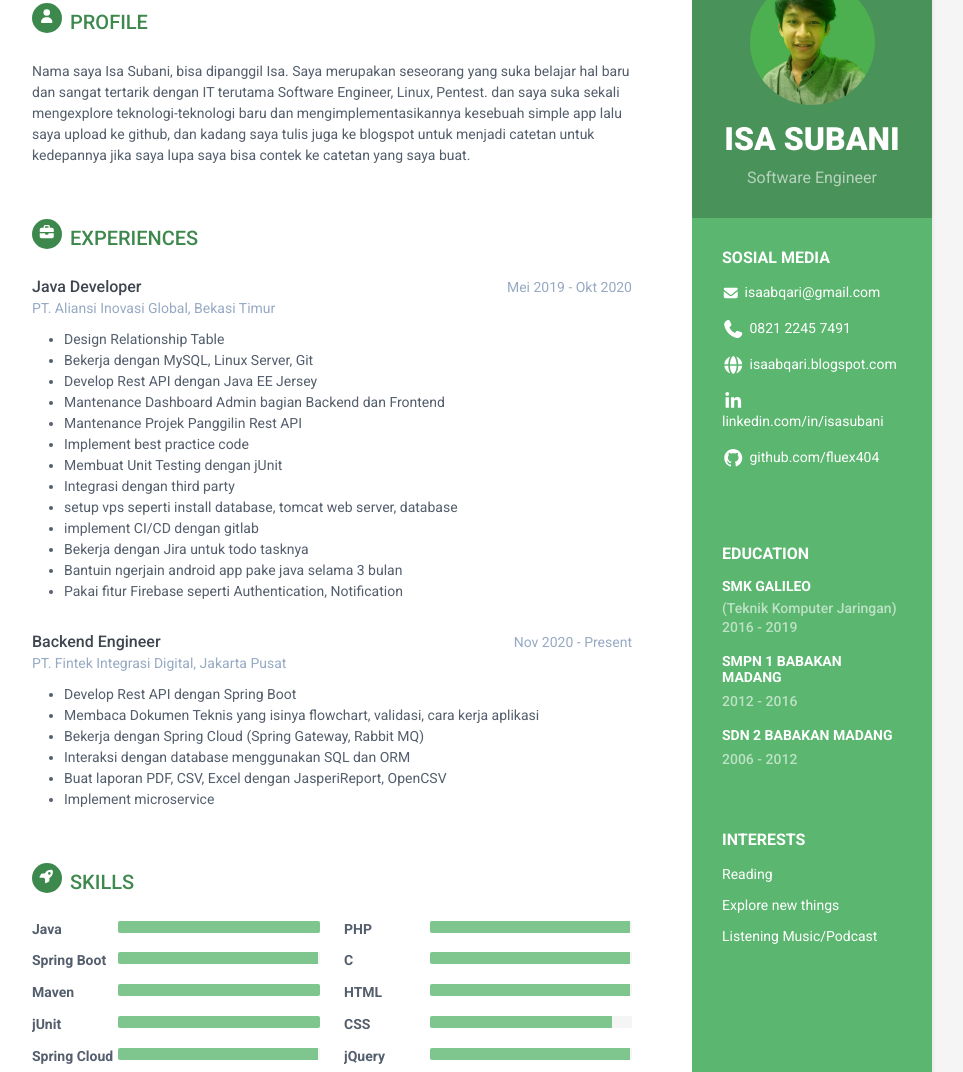
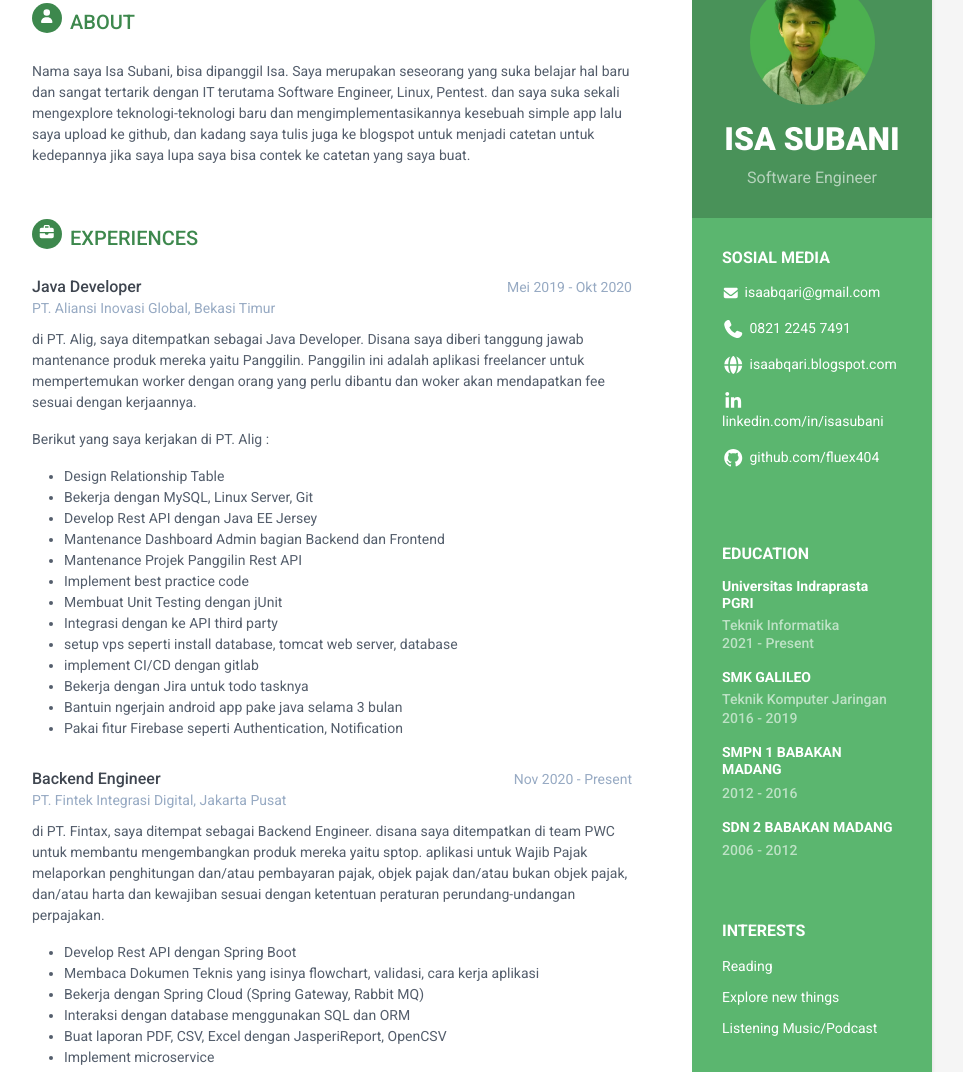
Before and after one commit to fluex404/landing-page, a plain HTML site: page index.html in a window 1280 px wide. Shown: the part 98-1170 px from the top of the page, without its empty margins (188-1151 px from the left). Drawn offline with Linux system fonts and the light colour scheme.

Commit message:
ubah sedikit

```diff
--- a/index.html
+++ b/index.html
@@ -43,8 +43,13 @@
             <div class="education-container container-block">
                 <h2 class="container-block-title">Education</h2>
                 <div class="item">
+                    <h4 class="degree">Universitas Indraprasta PGRI</h4>
+                    <h5 class="meta">Teknik Informatika</h5>
+                    <div class="time">2021 - Present</div>
+                </div><!--//item-->
+                <div class="item">
                     <h4 class="degree">SMK GALILEO</h4>
-                    <h5 class="meta">(Teknik Komputer Jaringan)</h5>
+                    <h5 class="meta">Teknik Komputer Jaringan</h5>
 	                    <div class="time">2016 - 2019</div>
                 </div><!--//item-->
                 <div class="item">
@@ -57,6 +62,7 @@
                     <!-- <h5 class="meta">SDN 2 BABAKAN MADANG</h5> -->
                     <div class="time">2006 - 2012</div>
                 </div><!--//item-->
+
             </div><!--//education-container-->
 
 
@@ -74,7 +80,7 @@
         <div class="main-wrapper">
 
             <section class="section summary-section">
-                <h2 class="section-title"><span class="icon-holder"><i class="fas fa-user"></i></span>Profile</h2>
+                <h2 class="section-title"><span class="icon-holder"><i class="fas fa-user"></i></span>About</h2>
                 <div class="summary">
                     <p>Nama saya Isa Subani, bisa dipanggil Isa.
                         Saya merupakan seseorang yang suka belajar hal baru dan sangat tertarik dengan IT terutama Software Engineer, Linux, Pentest.
@@ -96,6 +102,12 @@
                         <div class="company">PT. Aliansi Inovasi Global, Bekasi Timur</div>
                     </div><!--//meta-->
                     <div class="details">
+                        <p>di PT. Alig, saya ditempatkan sebagai Java Developer.
+                            Disana saya diberi tanggung jawab mantenance produk mereka yaitu Panggilin.
+                            Panggilin ini adalah aplikasi freelancer untuk mempertemukan worker dengan
+                            orang yang perlu dibantu dan woker akan mendapatkan fee sesuai dengan kerjaannya.
+                        </p>
+                        <p>Berikut yang saya kerjakan di PT. Alig : </p>
                         <ul>
                             <li><span>Design Relationship Table</span></li>
                             <li>Bekerja dengan MySQL, Linux Server, Git</li>
@@ -104,7 +116,7 @@
                             <li>Mantenance Projek Panggilin Rest API</li>
                             <li>Implement best practice code</li>
                             <li>Membuat Unit Testing dengan jUnit</li>
-                            <li>Integrasi dengan third party</li>
+                            <li>Integrasi dengan ke API third party</li>
                             <li>setup vps seperti install database, tomcat web server, database</li>
                             <li>implement CI/CD dengan gitlab</li>
                             <li>Bekerja dengan Jira untuk todo tasknya</li>
@@ -123,6 +135,12 @@
                         <div class="company">PT. Fintek Integrasi Digital, Jakarta Pusat</div>
                     </div><!--//meta-->
                     <div class="details">
+                        <p>
+                            di PT. Fintax, saya ditempat sebagai Backend Engineer.
+                            disana saya ditempatkan di team PWC untuk membantu mengembangkan produk mereka yaitu sptop.
+                            aplikasi untuk Wajib Pajak melaporkan penghitungan dan/atau pembayaran pajak,
+                            objek pajak dan/atau bukan objek pajak, dan/atau harta dan kewajiban sesuai dengan ketentuan peraturan perundang-undangan perpajakan.
+                        </p>
                         <ul>
                             <li><span>Develop Rest API dengan Spring Boot</span></li>
                             <li>Membaca Dokumen Teknis yang isinya flowchart, validasi, cara kerja aplikasi</li>
```
